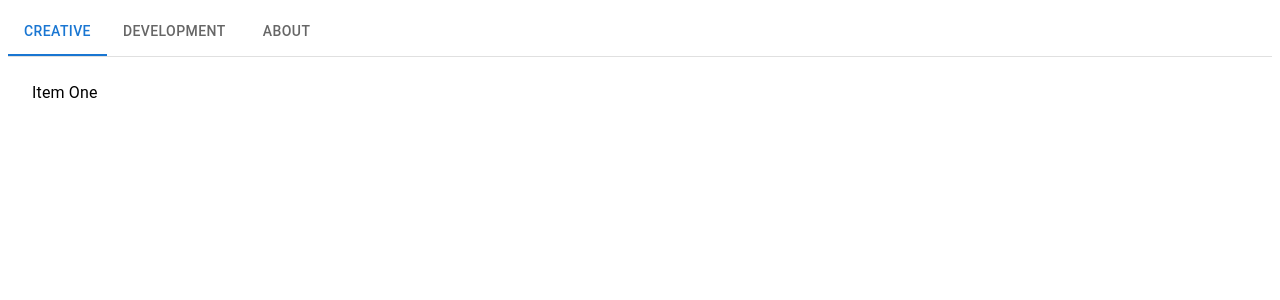
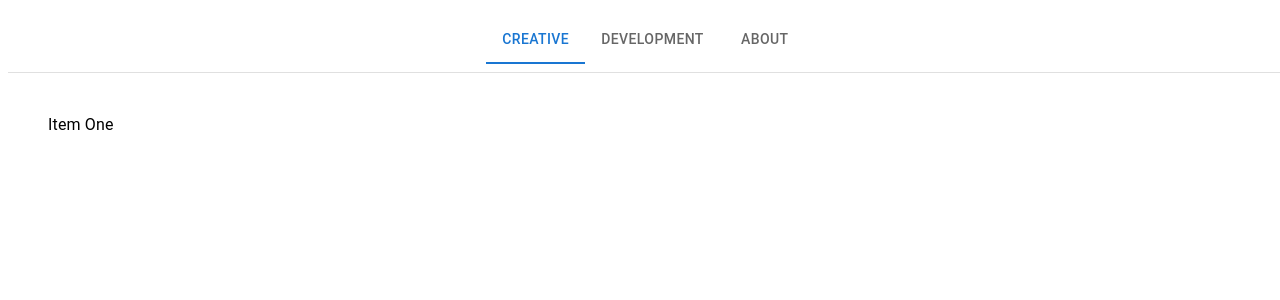
Before and after one commit to mpres08/portfolio, a React (Vite) app in the folder portfolio-front-end/: page / in a window 1280 px wide. Shown: the top 300 px of the page. Built offline with nearby package versions, Linux system fonts and the light colour scheme.

Commit message:
working on formatting nav

```diff
--- a/portfolio-front-end/src/Nav/Navbar.jsx
+++ b/portfolio-front-end/src/Nav/Navbar.jsx
@@ -13,18 +13,23 @@ export default function Navbar() {
   };
 
   return (
-    <Box sx={{ width: '100%', typography: 'body1' }}>
+      <Box sx={{ width: '100vw', minHeight: '100vh', display: 'flex', flexDirection: 'column', typography: 'body1' }}>
         <TabContext value={value}>
-        <Box sx={{ borderBottom: 1, borderColor: 'divider' }}>
+          {/* Navbar Container */}
+          <Box sx={{ width: '100%', display: 'flex', justifyContent: 'center', borderBottom: 1, borderColor: 'divider', paddingY: 1 }}>
             <TabList onChange={handleChange} aria-label="lab API tabs example">
               <Tab label="Creative" value="1" />
               <Tab label="Development" value="2" />
               <Tab label="About" value="3" />
             </TabList>
           </Box>
+
+          {/* Page Content */}
+          <Box sx={{ flexGrow: 1, padding: 2 }}>
             <TabPanel value="1">Item One</TabPanel>
             <TabPanel value="2">Item Two</TabPanel>
             <TabPanel value="3">Item Three</TabPanel>
+          </Box>
         </TabContext>
       </Box>
   );
```
Lines whose indentation alone changed are shown as unchanged.
